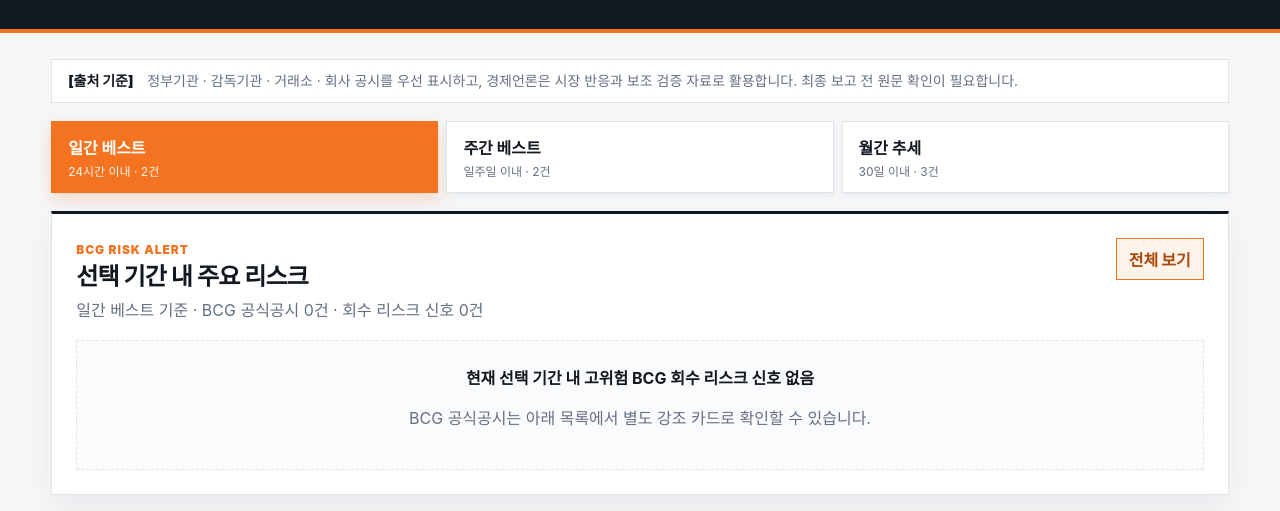
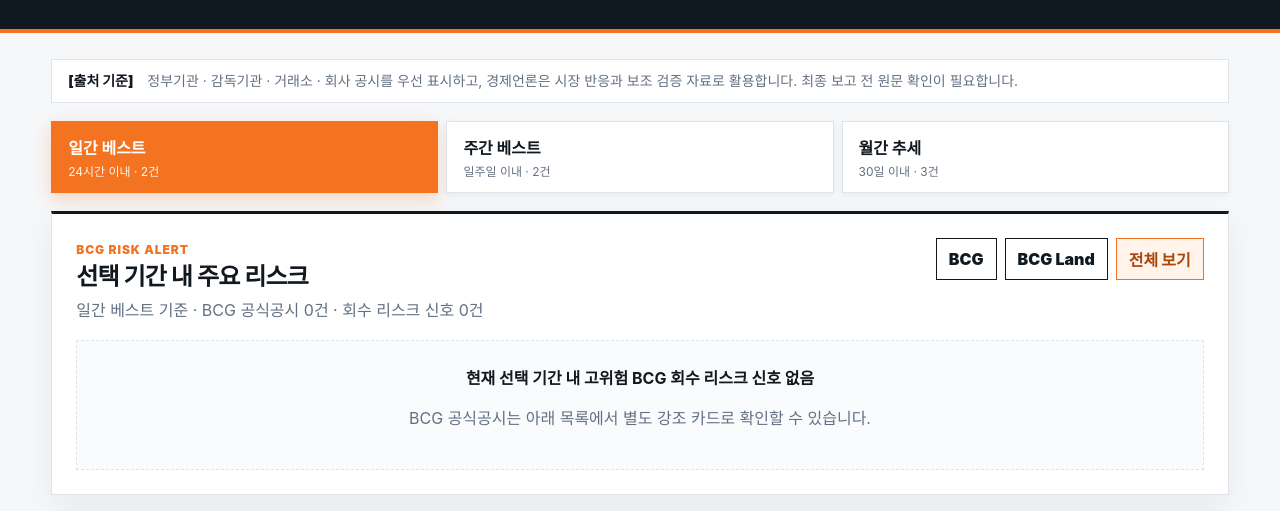
Before and after one commit to jeonys-12/vietnam-economic-newsletter, a website: page index.html in a window 1280 px wide. Shown: the part 226-737 px from the top of the page. Drawn offline with Linux system fonts and the light colour scheme.

Commit message:
Add BCG official disclosure shortcuts

```diff
--- a/index.html
+++ b/index.html
@@ -82,7 +82,11 @@
           <h2>선택 기간 내 주요 리스크</h2>
           <p id="riskAlertSummary">데이터 로딩 중</p>
         </div>
-        <a class="text-link" href="#data">전체 보기</a>
+        <div class="risk-header-actions" aria-label="BCG 공식 사이트와 전체 자료 바로가기">
+          <a class="text-link official-link" href="https://bamboocap.com.vn/en-US/investor-relations/disclosure/2026-1" target="_blank" rel="noopener noreferrer">BCG</a>
+          <a class="text-link official-link" href="https://bcgland.com.vn/en/investor-relation/cong-bo-thong-tin-1" target="_blank" rel="noopener noreferrer">BCG Land</a>
+          <a class="text-link" href="#data">전체 보기</a>
+        </div>
       </div>
       <div id="riskAlertList" class="risk-list" aria-live="polite"></div>
     </section>
--- a/style.css
+++ b/style.css
@@ -222,6 +222,26 @@
   text-decoration: none;
 }
 .text-link:hover { background: var(--brand); color: #fff; }
+.risk-header-actions {
+  display: flex;
+  flex: 0 0 auto;
+  flex-wrap: wrap;
+  justify-content: flex-end;
+  gap: 8px;
+}
+.risk-header-actions .text-link {
+  display: inline-flex;
+  min-height: 38px;
+  align-items: center;
+  justify-content: center;
+  white-space: nowrap;
+}
+.official-link {
+  border-color: var(--dark);
+  background: #fff;
+  color: var(--dark);
+}
+.official-link:hover { border-color: var(--brand); background: var(--brand); color: #fff; }
 
 .brief-list,
 .risk-list,
@@ -577,6 +597,7 @@
   .section-title { flex-direction: column; }
   .card-grade { justify-content: flex-start; }
   .data-actions { justify-content: flex-start; }
+  .risk-header-actions { justify-content: flex-start; }
 }
 @media (max-width: 620px) {
   .site-header {
@@ -598,6 +619,8 @@
   .panel { padding: 18px; }
   .dialog-actions { flex-direction: column; }
   .dialog-actions button { width: 100%; }
+  .risk-header-actions { width: 100%; }
+  .risk-header-actions .text-link { flex: 1 1 auto; }
   .brief-item { grid-template-columns: 1fr; }
   .source-note {
     align-items: flex-start;
```
